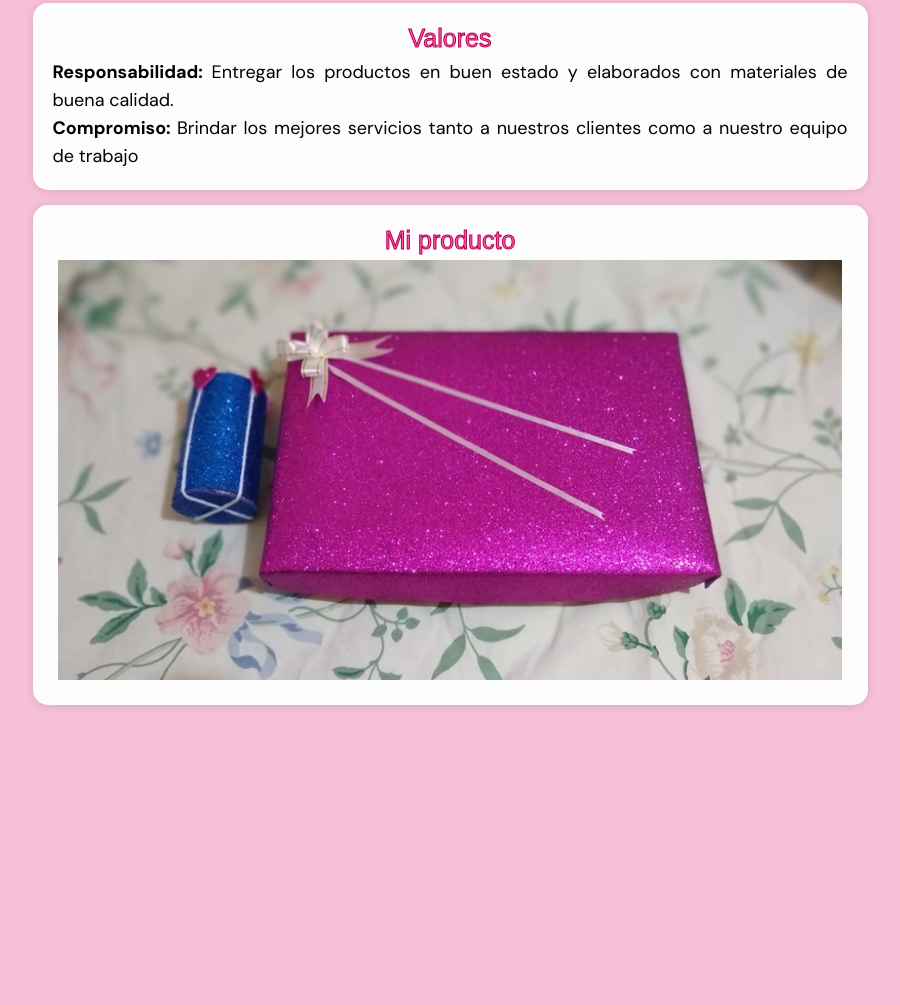
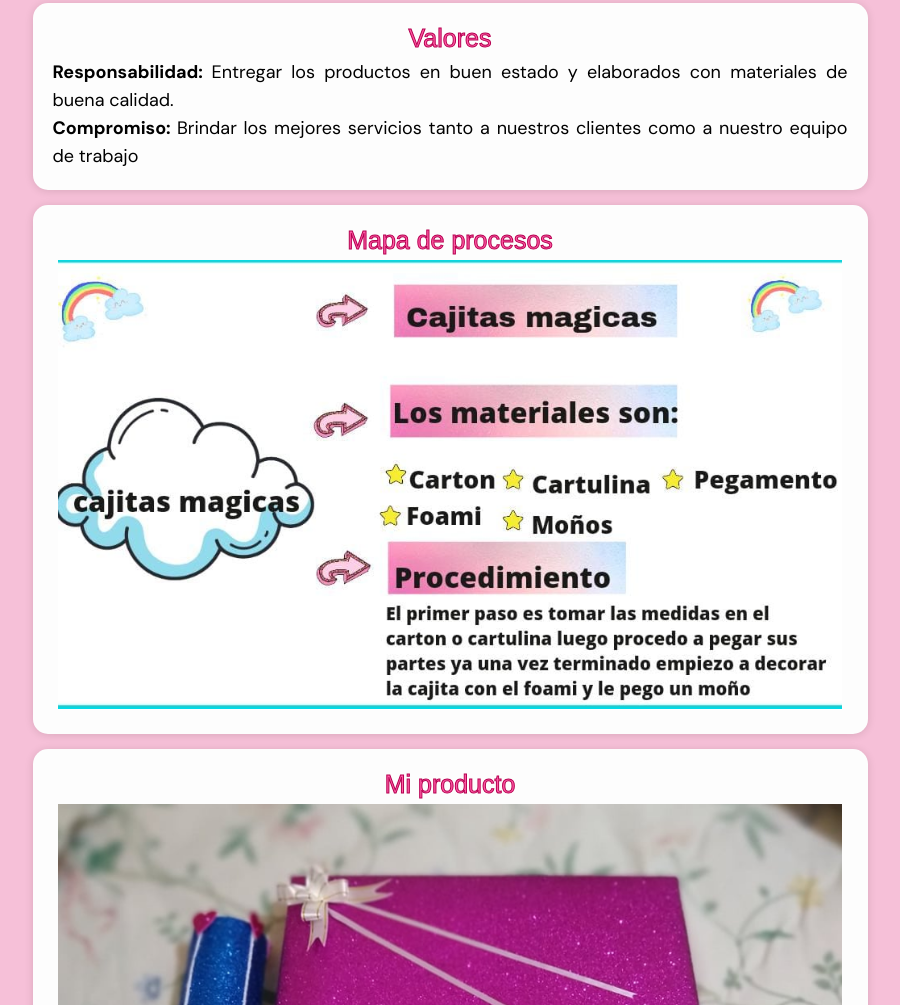
Before and after one commit to danysilva963/cajitas_magicas, a plain HTML site: page index.html in a window 1280 px wide. Shown: the part 743-1748 px from the top of the page, without its empty margins (190-1090 px from the left). Before the commit the page ends 1488 px from the top, so only its background shows below. Drawn offline with Linux system fonts and the light colour scheme; a web font is replaced by a local one.

Commit message:
process map

```diff
--- a/index.html
+++ b/index.html
@@ -75,6 +75,12 @@
           nuestros clientes como a nuestro equipo de
           trabajo</p>
       </article>
+      <article class="information_article information__process-map">
+        <p class="information__title">Mapa de procesos</p>
+        <figure class="information__img-process-map">
+          <img src="src/assets/img/mapaprocesos.jpeg" alt="Mapa de procesos">
+        </figure>
+      </article>
       <article class="information_article information__product">
         <p class="information__title">Mi producto</p>
         <figure class="information__img-product">
--- a/src/sass/styles.sass
+++ b/src/sass/styles.sass
@@ -103,6 +103,10 @@ span
       max-inline-size: 785px
       block-size: auto
       user-select: none
+  &__process-map
+    @extend .information__product
+  &__img-process-map
+    @extend .information__img-product
 
 .general-objectives
   padding-inline-end: 10px
```
Also changed, not shown: src/assets/img/mapaprocesos.jpeg (added), src/css/styles.css, 1 other file.
